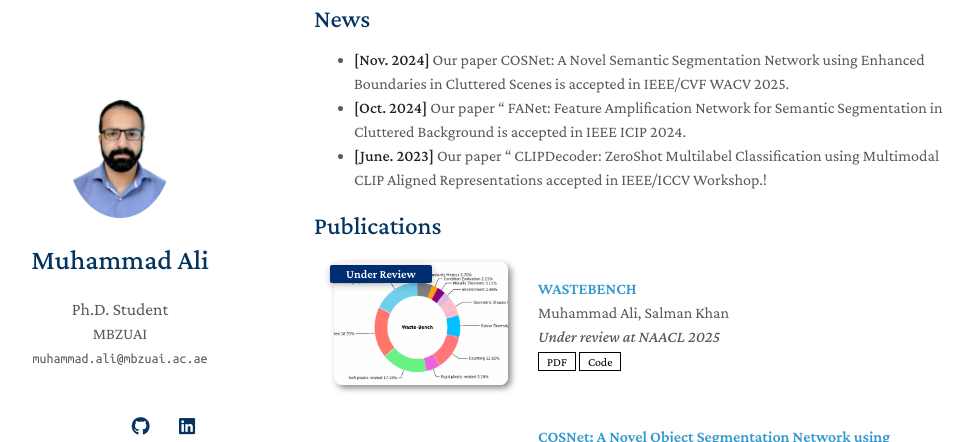
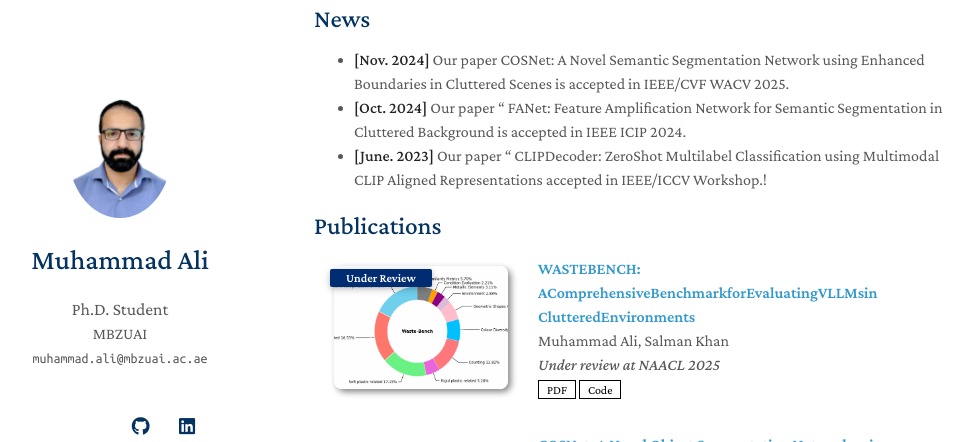
Before and after one commit to aliman80/aliman80.github.io, a Jekyll site: the page built from index.md, in a window 1280 px wide and 900 px high, scrolled down 398 px, cut to the strip 0-442 px from the top of the window. Shown: the whole strip, without its empty margins (156-1129 px from the left). Built offline with Jekyll 4.4.1, drawn with Linux system fonts in a browser that asks for light colours; a style sheet for code colours, icons or effects is not loaded; our own code applies the rules of GitHub Pages for plain Markdown files.

Commit message:
Update publications.md

```diff
--- a/_includes/publications.md
+++ b/_includes/publications.md
@@ -12,7 +12,7 @@
   </div>
 
   <div class="col-sm-9" style="position: relative;width: 100%;padding-right: 15px;padding-left: 20px;">
-    <div class="title"><a href="https://openreview.net/pdf/a17eaeff6f27eb0ee7e9f5787f8fb7bf7b3fee07.pdf">WASTEBENCH</a></div>
+    <div class="title"><a href="https://openreview.net/pdf/a17eaeff6f27eb0ee7e9f5787f8fb7bf7b3fee07.pdf">WASTEBENCH: AComprehensiveBenchmarkforEvaluatingVLLMsin ClutteredEnvironments</a></div>
     <div class="author">Muhammad Ali, Salman Khan</div>
     <div class="periodical"><em>Under review at NAACL 2025</em></div>
     <div class="links">
```
